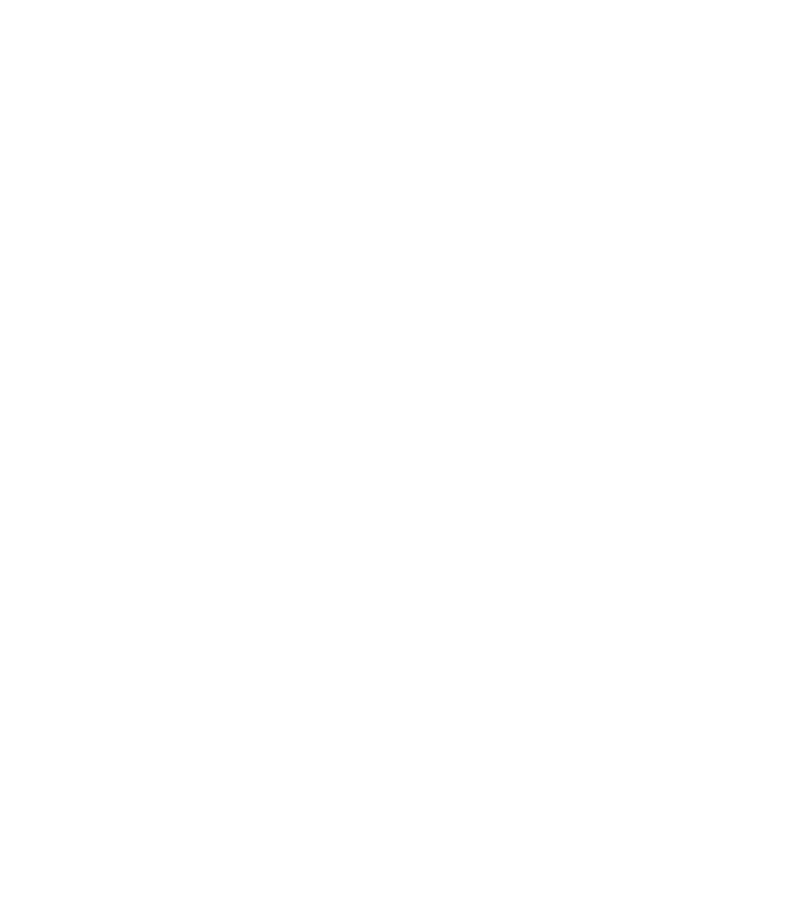
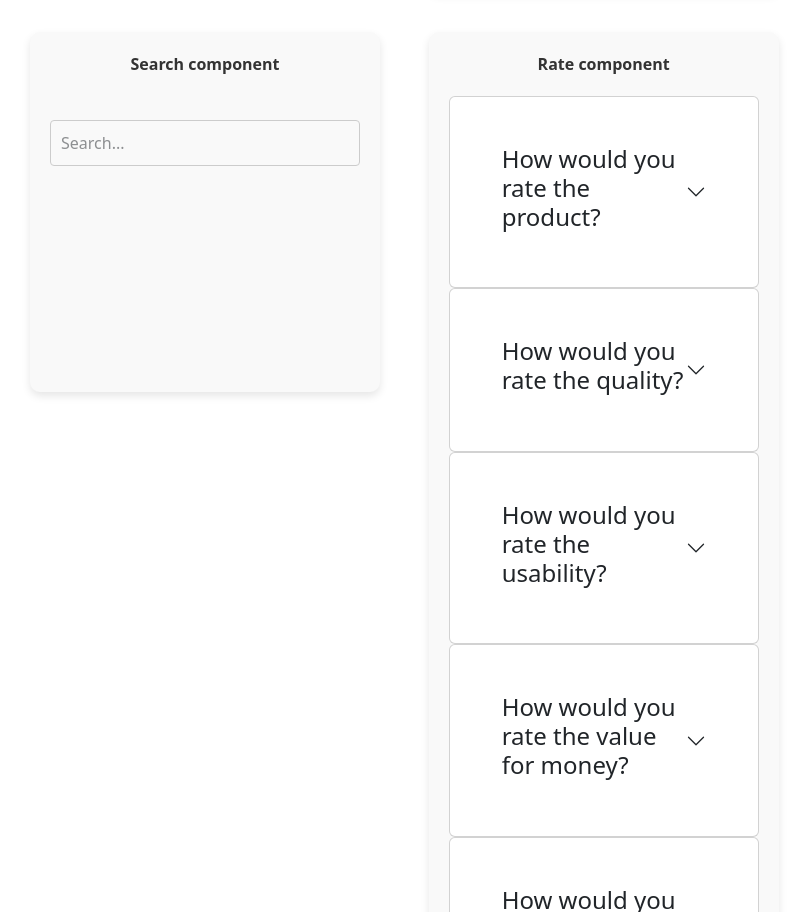
Before and after one commit to msrkrishna143/React_Portfolio_krishna, a React (Vite) app: page /home in a window 1280 px wide. Shown: the part 880-1792 px from the top of the page, without its empty margins (42-832 px from the left). Before the commit the page ends 872 px from the top, so only its background shows below. Built offline with nearby package versions, Linux system fonts and the light colour scheme.

Commit message:
Search Bar & Star component

```diff
--- a/package.json
+++ b/package.json
@@ -15,10 +15,14 @@
     "@radix-ui/react-slot": "^1.1.2",
     "@reduxjs/toolkit": "^2.6.1",
     "@tailwindcss/vite": "^4.0.13",
+    "bootstrap": "^5.3.3",
+    "chart.js": "^4.4.8",
     "class-variance-authority": "^0.7.1",
     "clsx": "^2.1.1",
     "lucide-react": "^0.479.0",
     "react": "^19.0.0",
+    "react-bootstrap": "^2.10.9",
+    "react-chartjs-2": "^5.3.0",
     "react-dom": "^19.0.0",
     "react-hook-form": "^7.54.2",
     "react-redux": "^9.2.0",
--- a/src/App.css
+++ b/src/App.css
@@ -349,3 +349,19 @@
   border-radius: 8px;
   box-shadow: 0px 4px 6px rgba(0, 0, 0, 0.1);
 }
+
+
+
+
+input[type="text"] {
+  width: 100%;
+  padding: 10px;
+  border: 1px solid #ccc;
+  border-radius: 4px;
+  font-size: 16px;
+  outline: none;
+}
+
+input[type="text"]:focus {
+  border-color: #4A90E2; /* Blue color for focus */
+}
--- /dev/null
+++ b/src/components/utility/Rating.jsx
@@ -0,0 +1,162 @@
+import React, { useState } from 'react';
+import { Accordion, Card, Button } from 'react-bootstrap';
+import { Bar } from 'react-chartjs-2';
+import { Chart as ChartJS, CategoryScale, LinearScale, BarElement, Title, Tooltip, Legend } from 'chart.js';
+
+// Register necessary chart components
+ChartJS.register(CategoryScale, LinearScale, BarElement, Title, Tooltip, Legend);
+
+// Star component to display each individual star
+const Star = ({ filled, onClick }) => (
+  <span
+    onClick={onClick}
+    style={{
+      cursor: 'pointer',
+      color: filled ? 'gold' : 'gray',
+      fontSize: '30px',
+    }}
+  >
+    ★
+  </span>
+);
+
+// StarRating component to calculate and display the average rating
+const StarRating = ({ rating }) => {
+  return (
+    <div style={{ display: 'flex', justifyContent: 'center' }}>
+      {Array.from({ length: 5 }, (_, index) => (
+        <Star key={index} filled={index < rating} onClick={() => {}} />
+      ))}
+      <div style={{ textAlign: 'center', marginTop: '10px' }}>
+        <p>Your rating: {rating} star{rating !== 1 && 's'}</p>
+      </div>
+    </div>
+  );
+};
+
+// The main Survey component
+const Rating = () => {
+  const questions = [
+    'How would you rate the product?',
+    'How would you rate the quality?',
+    'How would you rate the usability?',
+    'How would you rate the value for money?',
+    'How would you rate the customer service?',
+  ];
+
+  const [ratings, setRatings] = useState([0, 0, 0, 0, 0]);
+  const [finalRating, setFinalRating] = useState(0);
+  const [showChart, setShowChart] = useState(false); // State to control chart visibility
+
+  // Function to handle rating change
+  const handleRatingChange = (index, rating) => {
+    const updatedRatings = [...ratings];
+    updatedRatings[index] = rating;
+    setRatings(updatedRatings);
+
+    const averageRating = updatedRatings.reduce((acc, curr) => acc + curr, 0) / updatedRatings.length;
+    setFinalRating(Math.round(averageRating));
+  };
+
+  // Data for the Bar chart
+  const chartData = {
+    labels: questions, // Display the questions as labels on the X-axis
+    datasets: [
+      {
+        label: 'Average Rating',
+        data: ratings, // Rating for each question
+        backgroundColor: 'rgba(75, 192, 192, 0.2)',
+        borderColor: 'rgba(75, 192, 192, 1)',
+        borderWidth: 1,
+      },
+    ],
+  };
+
+  // Chart options
+  const chartOptions = {
+    responsive: true,
+    scales: {
+      y: {
+        min: 0,
+        max: 5, // Max rating is 5
+        ticks: {
+          stepSize: 1, // Step size for each tick on the y-axis
+        },
+      },
+    },
+  };
+
+  // Function to handle button click to show chart
+  const toggleChartVisibility = () => {
+    setShowChart(!showChart);
+  };
+
+  return (
+    <div>
+      <div className="grid-container">
+      <div className="grid-item">
+      <div className="header">
+              <b>Rate component</b>
+      </div>
+      <Accordion defaultActiveKey="0">
+        {questions.map((question, index) => (
+          <Card key={index}>
+            <Accordion.Header>
+              <h4>{question}</h4>
+            </Accordion.Header>
+            <Accordion.Body>
+              <Card.Body>
+                <div style={{ display: 'flex', justifyContent: 'center' }}>
+                  {[1, 2, 3, 4, 5].map((rating) => (
+                    <Star
+                      key={rating}
+                      filled={rating <= ratings[index]}
+                      onClick={() => handleRatingChange(index, rating)} // Handle rating change
+                    />
+                  ))}
+                </div>
+              </Card.Body>
+            </Accordion.Body>
+          </Card>
+        ))}
+      </Accordion>
+
+      {/* Display the final rating */}
+      <h3>Final Rating</h3>
+      <div style={{ display: 'flex', justifyContent: 'center' }}>
+        {[1, 2, 3, 4, 5].map((rating) => (
+          <span
+            key={rating}
+            style={{
+              color: rating <= finalRating ? 'gold' : 'gray',
+              fontSize: '30px',
+            }}
+          >
+            ★
+          </span>
+        ))}
+      </div>
+
+      {/* Button to toggle chart visibility */}
+      <Button
+        variant="primary"
+        onClick={toggleChartVisibility}
+        style={{ marginTop: '20px' }}
+      >
+        {showChart ? 'Hide Chart' : 'Show Chart'}
+      </Button>
+
+      {/* Bar chart displaying the ratings */}
+      {showChart && (
+        <div style={{ marginTop: '40px', width: '80%', margin: '0 auto' }}>
+          <Bar data={chartData} options={chartOptions} />
+        </div>
+      )}
+    </div>
+    </div>
+    </div>
+
+  );
+};
+
+export default Rating;
--- /dev/null
+++ b/src/components/utility/Searchbar.jsx
@@ -0,0 +1,78 @@
+import React, { useState } from 'react';
+
+function SearchBar() {
+
+  const [query, setQuery] = useState('');
+  const [filteredItems, setFilteredItems] = useState([]);
+  const [selectedItem, setSelectedItem] = useState(null);
+
+  // Example list of items (could be objects if needed)
+  const items = [
+    'Apple',
+    'Banana',
+    'Orange',
+    'Mango',
+    'Pineapple',
+    'Strawberry',
+    'Blueberry',
+    'Watermelon',
+  ];
+
+
+  const handleSearch = (event) => {
+    const query = event.target.value;
+    setQuery(query);
+
+
+    if (query.length > 0) {
+      const matches = items
+        .filter(item => item.toLowerCase().includes(query.toLowerCase()))
+        .slice(0, 3); // Limit to top 3 matches
+      setFilteredItems(matches);
+    } else {
+      setFilteredItems([]);
+    }
+  };
+
+  const handleSelectItem = (item) => {
+    setSelectedItem(item);
+    setQuery(item); // Set the query to the selected item (optional)
+    setFilteredItems([]); // Hide the dropdown after selection
+  };
+
+  return (
+      <div>
+        <div className="grid-container">
+          <div className="grid-item">
+            <div className="header">
+                <b>Search component </b>
+                <br/><br/>
+            </div>
+            <input
+              type="text"
+              placeholder="Search..."
+              value={query}
+              onChange={handleSearch}
+            />
+            {filteredItems.length > 0 && (
+              <ul >
+                {filteredItems.map((item, index) => (
+                  <li
+                    key={index}
+                    onClick={() => handleSelectItem(item)}
+                    style={{ padding: '5px', cursor: 'pointer' }}
+                  >
+                    {item}
+                  </li>
+                ))}
+              </ul>
+            )}
+              {/* Step 6: Display the selected item */}
+              {selectedItem && <div><strong>Selected: </strong>{selectedItem}</div>}
+          </div>
+        </div>
+      </div>
+  );
+}
+
+export default SearchBar;
--- a/src/login/Home.jsx
+++ b/src/login/Home.jsx
@@ -2,10 +2,6 @@
 import Logout from './Logout';
 
 import { useLocation } from "react-router-dom";
-//import TodoList from '@/Pages/TodoList';
-//import Country from '@/Pages/Country';
-//import Card from '@/Pages/Card';
-//import Memes from '@/Pages/memesList';
 import Card from '@/components/utility/Card';
 import Counter from '@/components/utility/Counter';
 import Country from '@/components/utility/Country';
@@ -13,6 +9,9 @@
 import TodoList from '@/Pages/TodoList';
 import { ReduxCounter } from '@/redux/slices/Counter';
 import { ReduxCountry } from '@/redux/slices/Country';
+import SearchBar from '@/components/utility/Searchbar';
+import Rating from '@/components/utility/Rating';
+import 'bootstrap/dist/css/bootstrap.min.css';
 
 
 function Home(route) {
@@ -41,6 +40,12 @@
             <div>
                 <ReduxCounter/>
             </div>
+             <div>
+               <SearchBar/>
+           </div>
+           <div>
+               <Rating/>
+           </div>
 
 
         </div></>
--- a/src/login/appRoute.jsx
+++ b/src/login/appRoute.jsx
@@ -8,7 +8,8 @@
 import Country from '@/components/utility/Country';
 import Memes from '@/components/utility/memesList';
 import TodoList from '@/Pages/TodoList';
-
+import SearchBar from '@/components/utility/Searchbar';
+import Rating from '@/components/utility/Rating';
 
 
 
@@ -24,6 +25,9 @@
             <Route path="/todolist" element={<TodoList/>}/>
             <Route path="/memes" element={<Memes/>}/>
             <Route path="/counter" element={<Counter/>} />
+            <Route path="/searchbar" element={<SearchBar/>}/>
+            <Route path="/rating" element={<Rating/>}/>
+
          </Routes>
       </>
    );
```
Also changed, not shown: 1 other file (tests, documents, lock files or other folders).
